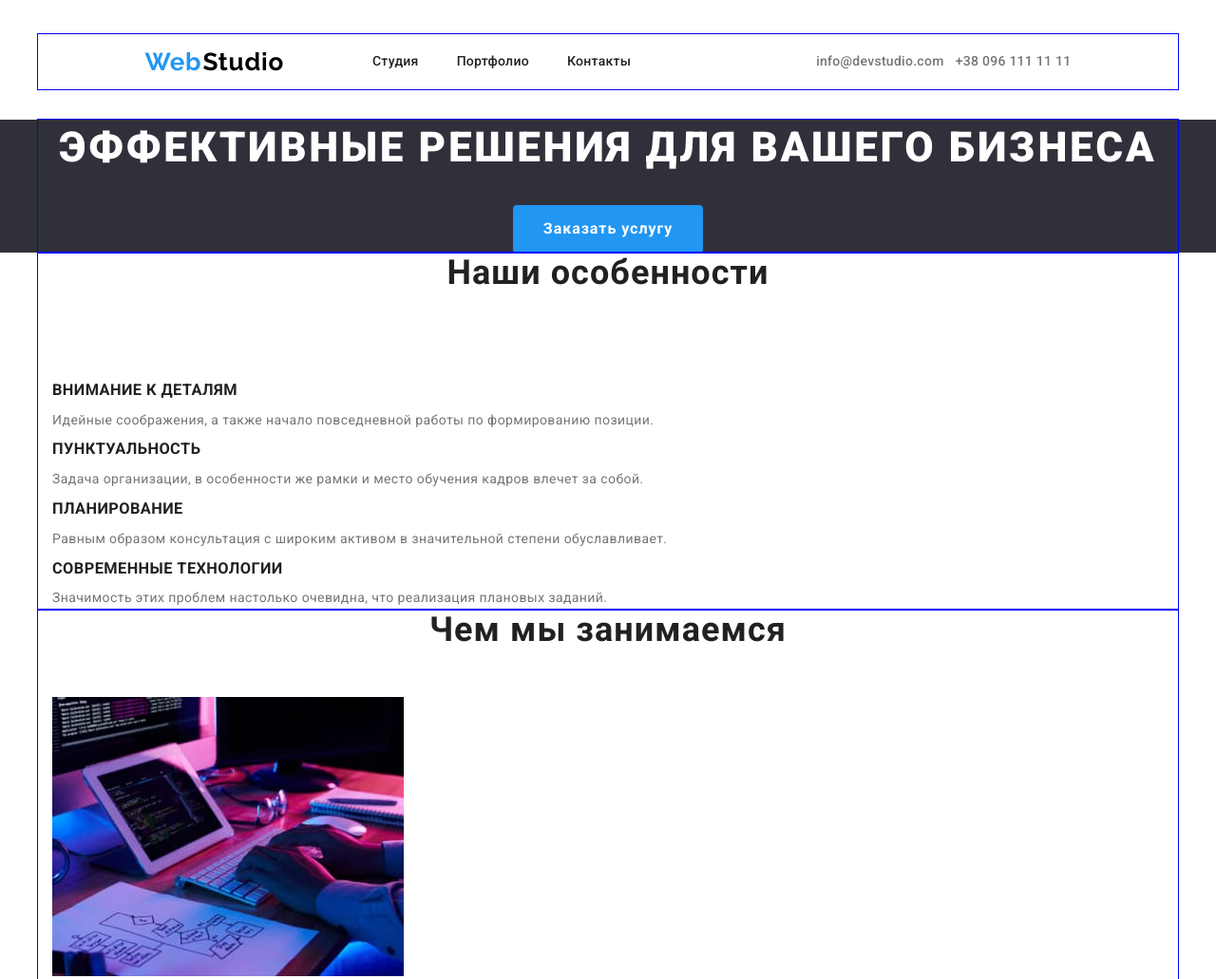
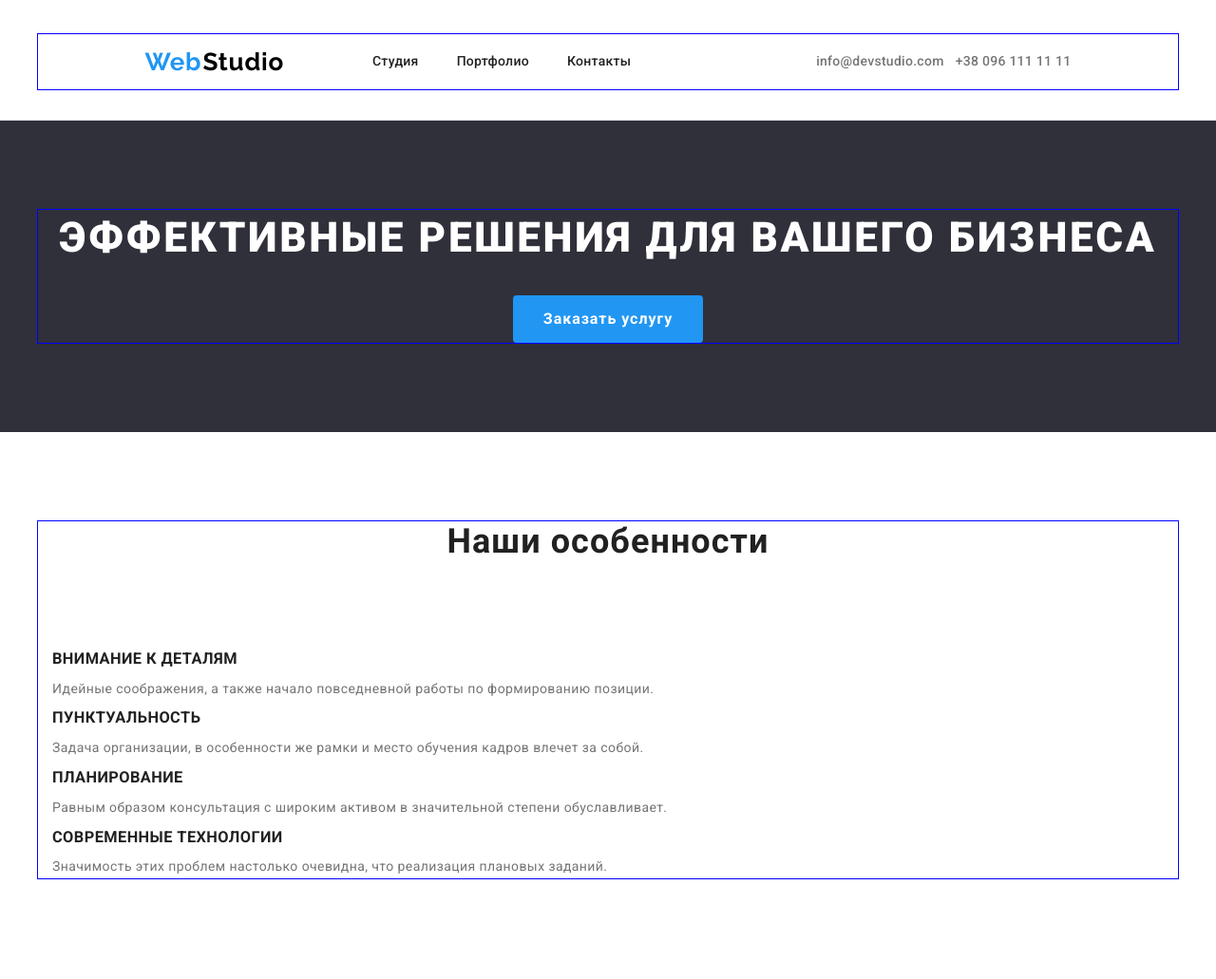
Before and after one commit to Olena-Milham/goit-markup-hw-03, a plain HTML site: page index.html in a window 1280 px wide. Shown: the top 1031 px of the page at 95% size. Drawn offline with nearby package versions, Linux system fonts and the light colour scheme.

Commit message:
adds header border

```diff
--- a/css/styles.css
+++ b/css/styles.css
@@ -38,7 +38,10 @@
   letter-spacing: 0.03em;
   color: var(--title-color);
 }
-
+.section {
+  padding-bottom: 94px;
+  padding-top: 94px;
+}
 /* --------------------------------Main Selectors------------------------------------- */
 
 button {
@@ -59,6 +62,7 @@ body {
 /* --------------------------------Header--------------------------------------------- */
 .header {
   background-color: var(--header-color);
+  border-bottom: 1px solid #ececec;
 }
 .header-link {
   font-weight: 500;
--- a/index.html
+++ b/index.html
@@ -65,7 +65,7 @@
     <main>
       <!--banner-->
       <div>
-        <section class="order-service">
+        <section class="order-service section">
           <div class="container">
             <h1 class="order-service-title">
               Эффективные решения для вашего бизнеса
@@ -77,7 +77,7 @@
         </section>
       </div>
       <!--our features-->
-      <section class="features">
+      <section class="features section">
         <div class="container">
           <h2 class="features-title section-title">Наши особенности</h2>
           <ul class="features-list list">
@@ -113,7 +113,7 @@
         </div>
       </section>
       <!--our specialities-->
-      <section class="specialities">
+      <section class="specialities section">
         <div class="container">
           <h2 class="specialities-title section-title">Чем мы занимаемся</h2>
           <ul class="specialities-list list">
@@ -142,7 +142,7 @@
         </div>
       </section>
       <!--our team-->
-      <section class="team">
+      <section class="team section">
         <div class="container">
           <h2 class="team-title section-title">Наша команда</h2>
           <ul class="team-list list">
```
Also changed, not shown: portfolio.html (+1 -1 lines).
